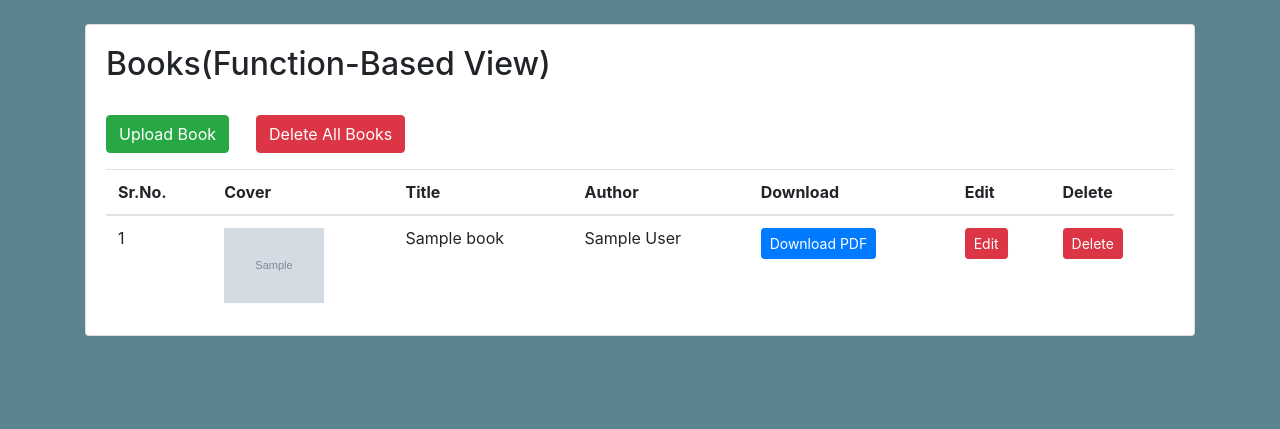
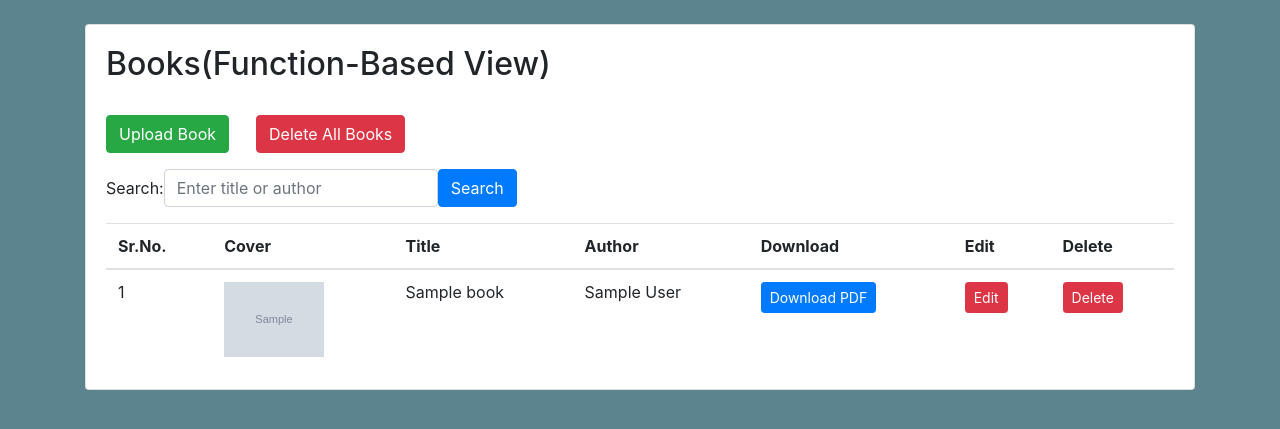
Before and after one commit to Dheeraj9595/file-upload, a Django app: page /book-list/ in a window 1280 px wide. Shown: the part 56-485 px from the top of the page. Run offline with Django 3.2, Linux system fonts and the light colour scheme; tables that the repository leaves empty hold one stand-in row (values such as "Sample post"); grey boxes marked "Sample" are stand-in pictures; some libraries are stand-ins or nearby versions.

Commit message:
search filter added

```diff
--- a/File_Upload_Class/urls.py
+++ b/File_Upload_Class/urls.py
@@ -24,7 +24,7 @@ urlpatterns = [
 
     path('upload/', upload, name='upload'),
     path('book-list/', book_list, name='book_list'),
-    path('book-list-new/', book_list_new, name='book_list_new'),
+    # path('book-list-new/', book_list_new, name='book_list_new'),
 
     path('books/upload-book/', upload_book, name='upload_book'),
     path('delete-book/<int:pk>/', delete_book, name='delete_book'),
--- a/upload/templates/book_list.html
+++ b/upload/templates/book_list.html
@@ -11,6 +11,16 @@
         <a href="{% url 'delete_all_book' %}" class="btn btn-danger">Delete All Books</a>
 
     </p>
+
+      {# Search Form #}
+    <form method="get" action="{% url 'book_list' %}" class="form-inline mb-3">
+        <div class="form-group">
+            <label for="searchInput">Search:</label>
+            <input type="text" class="form-control" id="searchInput" name="q" value="{{ query }}" placeholder="Enter title or author">
+        </div>
+        <button type="submit" class="btn btn-primary">Search</button>
+    </form>
+
     {% endblock %}
 
     <table class="table mb-0" >
--- a/upload/views.py
+++ b/upload/views.py
@@ -33,16 +33,27 @@ def upload(request):  # fbv  # httprequest
 
 from .forms import BookForm
 
+# def book_list(request):
+#     books = Book.objects.all()
+#     return render(request, 'book_list.html', {'books': books})
+
+
+from django.db.models import Q
+from .models import Book
+
 
 def book_list(request):
-    books = Book.objects.all()
-    return render(request, 'book_list.html', {'books': books})
+    query = request.GET.get('q', '')
 
+    # If the query is empty, show all books; otherwise, filter based on the query
+    if query:
+        # Use Q objects to perform a case-insensitive search on title and author fields
+        books = Book.objects.filter(Q(title__icontains=query) | Q(author__icontains=query))
+    else:
+        # If no query, show all books
+        books = Book.objects.all()
 
-def book_list_new(request):
-    query = request.Get.get('q', '')
-    books = Book.objects.filter(Book(title__icontains=query) | Book(author__icontains=query))
-    return render(request, 'book_list_new.html', {'books': books, 'query': query})
+    return render(request, 'book_list.html', {'books': books, 'query': query})
 
 
 # try below function without using django forms
```
